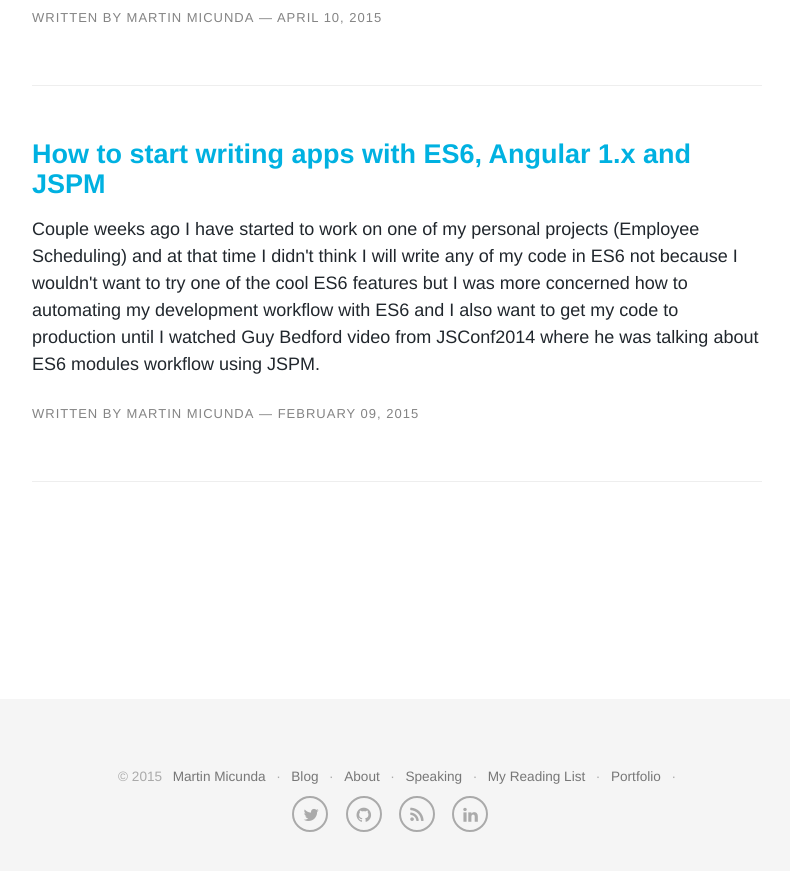
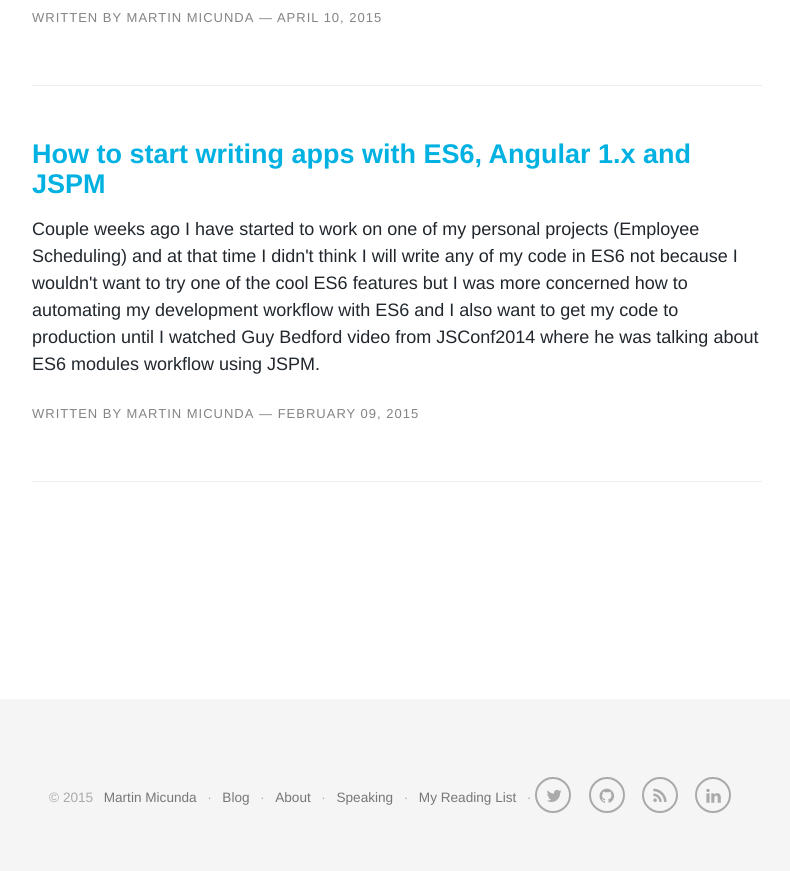
Before and after one commit to martinmicunda/martinmicunda.github.io, a Jekyll site: the page built from index.html, in a window 1280 px wide and 900 px high, scrolled down 2300 px. Shown: the top 871 px of the window, without its empty margins (243-1033 px from the left). Built offline with Jekyll 4.4.1, drawn with Linux system fonts in a browser that asks for light colours; nearby versions of some CDN libraries; Markdown is read by kramdown in place of the engine named in the settings; the list of posts is cut into pages by our own code; comment, search, counter and statistics services are not loaded.

Commit message:
remove portfolio as this is old

```diff
--- a/_layouts/base.html
+++ b/_layouts/base.html
@@ -81,7 +81,6 @@
                     <a href="/about">About</a> &middot;
                     <a href="/speaking">Speaking</a> &middot;
                     <a href="/books">My Reading List</a> &middot;
-                    <a href="/martinm/index.html" target="_blank">Portfolio</a> &middot;
                 </nav>
 
                 <nav class="social">
```
